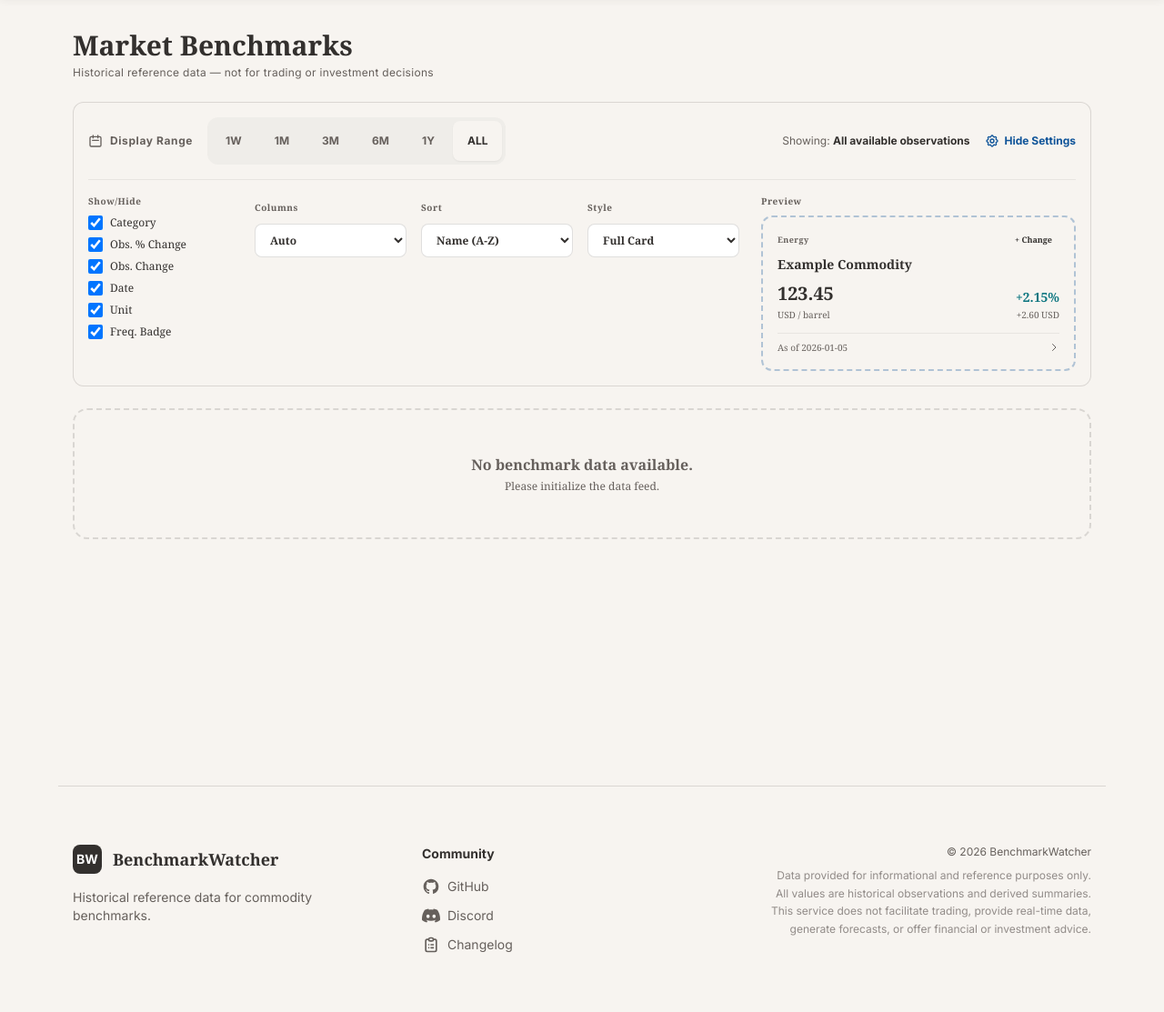
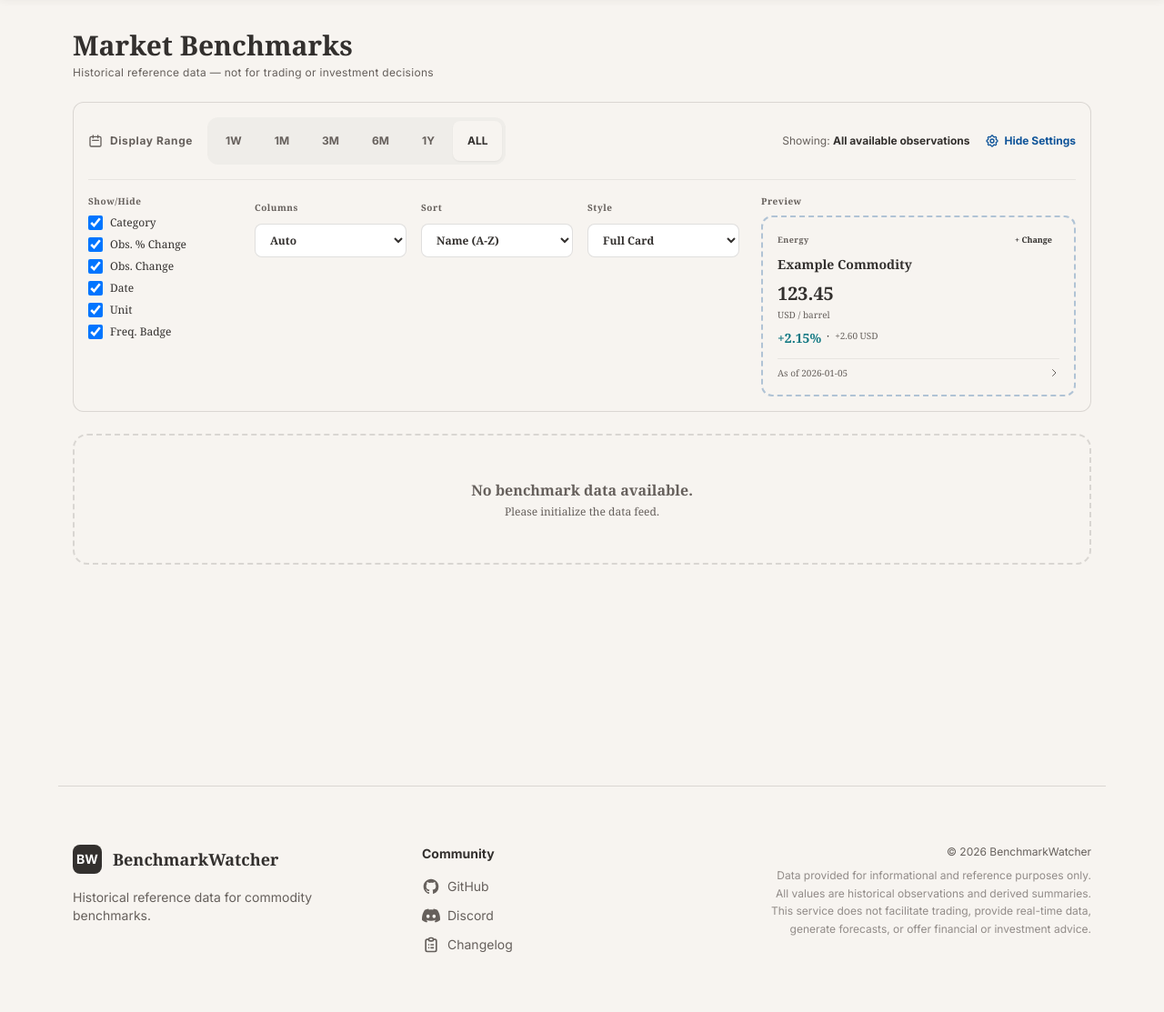
Before and after one commit to alikatgh/benchmarkwatcher, a Flask app: page / in a window 1280 px wide, after a click on "Card Options". Shown: the part 93-1206 px from the top of the page at 91% size. Run offline with Flask 3, Linux system fonts and the light colour scheme.

Commit message:
Improve grid card layout: vertical price stack, no overflow clipping

```diff
--- a/app/static/js/components/grid_view.js
+++ b/app/static/js/components/grid_view.js
@@ -246,6 +246,7 @@ BW.GridView = {
             const isUp = displayChange >= 0;
             const colorVar = isUp ? '--color-up' : '--color-down';
             const bgColorVar = isUp ? '--color-up-bg' : '--color-down-bg';
+            const borderColorVar = isUp ? '--color-up-border' : '--color-down-border';
             const arrow = isUp ? '+' : '−';
             const direction = isUp ? '' : '';  // Neutral: no interpretive label
             const sign = isUp ? '+' : '';
@@ -280,45 +281,44 @@ BW.GridView = {
             card.dataset.changePct = displayChangePercent;
             card.dataset.changeAbs = displayChange;
             card.innerHTML = `
-                <div class="bw-grid-card bg-card-warm dark:bg-terminal-surface p-6 rounded-2xl shadow-sm border border-brand-black-60/20 dark:border-white/10 group-hover:shadow-lg group-hover:border-brand-oxford dark:group-hover:border-brand-teal group-hover:-translate-y-1 transition-all duration-300 h-full relative overflow-hidden">
+                <div class="bw-grid-card bg-card-warm dark:bg-terminal-surface p-4 rounded-xl border border-brand-black-60/15 dark:border-white/8 group-hover:border-brand-oxford dark:group-hover:border-brand-teal group-hover:-translate-y-0.5 transition-all duration-200 h-full relative overflow-hidden" style="box-shadow: var(--card-shadow);">
                     <div class="bw-grid-gradient absolute inset-0 bg-gradient-to-br from-brand-oxford/5 to-transparent opacity-0 group-hover:opacity-100 transition-opacity duration-300 pointer-events-none"></div>
                     <div class="bw-grid-category-row flex items-center justify-between mb-3">
                         <div class="flex items-center gap-2">
                             <span class="text-[10px] font-bold text-brand-black-60 dark:text-brand-black-60 tracking-[0.15em] font-ui uppercase">${safeCategory}</span>
                             ${freqBadgeHtml}
                         </div>
-                        <div class="bw-grid-direction-badge text-[10px] font-bold py-1 px-2.5 rounded-full font-ui" style="color: var(${colorVar}); background-color: var(${bgColorVar});">
+                        <div class="bw-grid-direction-badge text-[10px] font-bold py-0.5 px-2.5 rounded-full font-ui" style="color: var(${colorVar}); background-color: var(${bgColorVar}); border: 1px solid var(${borderColorVar});">
                             ${arrow} ${direction}
                         </div>
                     </div>
-                    <h3 class="bw-grid-title text-lg font-bold text-brand-black-80 dark:text-white mb-4 font-serif leading-tight group-hover:text-brand-oxford dark:group-hover:text-brand-teal transition-colors">
+                    <h3 class="bw-grid-title text-sm font-bold text-brand-black-80 dark:text-white mb-3 font-serif leading-tight group-hover:text-brand-oxford dark:group-hover:text-brand-teal transition-colors line-clamp-2 min-h-[2.5rem]">
                         ${safeName}
                     </h3>
-                    <div class="bw-grid-price-section flex items-end justify-between gap-4 font-ui">
-                        <div>
-                            <div class="bw-grid-price text-3xl font-extrabold text-brand-black-80 dark:text-white tracking-tight leading-none">
+                    <div class="bw-grid-price-section font-ui mb-2">
+                        <div class="bw-grid-price text-2xl font-extrabold text-brand-black-80 dark:text-white tracking-tight leading-none truncate">
                             ${safePrice}
                         </div>
-                            <div class="bw-grid-unit text-sm font-medium text-brand-black-60 dark:text-brand-black-60/80 mt-1">
+                        <div class="bw-grid-unit text-xs font-medium text-brand-black-60 dark:text-brand-black-60/80 mt-0.5">
                             ${safeCurrency} / ${safeUnit}
                         </div>
                     </div>
-                        <div class="bw-grid-change text-right">
-                            <div class="bw-grid-change-pct text-xl font-bold" style="color: var(${colorVar});">
+                    <div class="bw-grid-change flex items-baseline gap-1.5 font-ui min-h-[1.25rem]">
+                        <span class="bw-grid-change-pct text-sm font-bold" style="color: var(${colorVar});">
                             ${safeDisplayChangePercent}%
+                        </span>
+                        <span class="text-brand-black-60/30 dark:text-white/20 text-xs select-none">·</span>
+                        <span class="bw-grid-change-abs text-xs text-brand-black-60 dark:text-brand-black-60/60 truncate">
+                            ${safeDisplayChange} ${safeCurrency}
+                        </span>
                     </div>
-                            <div class="bw-grid-change-abs text-xs text-brand-black-60 dark:text-brand-black-60/60 mt-1">
-                                ${safeDisplayChange} ${safeCurrency}
-                            </div>
-                        </div>
-                    </div>
-                    <div class="bw-grid-footer mt-5 pt-4 border-t border-brand-black-60/10 dark:border-white/5 flex justify-between items-center font-ui">
-                        <div class="bw-grid-date text-xs text-brand-black-60 dark:text-brand-black-60/80 font-medium">
+                    <div class="bw-grid-footer mt-3 pt-3 border-t border-brand-black-60/10 dark:border-white/5 flex justify-between items-center font-ui">
+                        <div class="bw-grid-date text-[10px] text-brand-black-60 dark:text-brand-black-60/80">
                             As of ${safeDate} · <span class="italic">${safeRangeLabel}</span>
                         </div>
-                        <div class="text-brand-black-60 dark:text-brand-black-60 group-hover:text-brand-oxford dark:group-hover:text-brand-teal group-hover:translate-x-1 transition-all">
-                            <svg class="w-4 h-4" fill="none" stroke="currentColor" viewBox="0 0 24 24">
-                                <path stroke-linecap="round" stroke-linejoin="round" stroke-width="2" d="M9 5l7 7-7 7"></path>
+                        <div class="text-brand-black-60 dark:text-brand-black-60 group-hover:text-brand-oxford dark:group-hover:text-brand-teal group-hover:translate-x-0.5 transition-all">
+                            <svg class="w-3 h-3" fill="none" stroke="currentColor" viewBox="0 0 24 24">
+                                <path stroke-linecap="round" stroke-linejoin="round" stroke-width="2.5" d="M9 5l7 7-7 7"></path>
                             </svg>
                         </div>
                     </div>
@@ -765,35 +765,36 @@ BW.GridView = {
                 }
 
                 // Price section - compact
-                const priceSection = card.querySelector('.bw-grid-price-section') || card.querySelector('.flex.items-end.justify-between');
+                const priceSection = card.querySelector('.bw-grid-price-section');
                 if (priceSection) {
-                    priceSection.style.cssText = 'display: flex; align-items: flex-end; justify-content: space-between; gap: 0.5rem; flex: 1;';
+                    priceSection.style.cssText = 'display: block; flex: 1;';
 
-                    const priceEl = priceSection.querySelector('.bw-grid-price') || priceSection.querySelector('.text-3xl, .text-2xl');
+                    const priceEl = priceSection.querySelector('.bw-grid-price');
                     if (priceEl) {
                         priceEl.className = '';
                         priceEl.style.cssText = 'font-size: 18px; font-weight: 800;';
                     }
 
-                    const unitEl = priceSection.querySelector('.bw-grid-unit') || priceSection.querySelector('.text-sm.font-medium, .text-xs.font-medium');
+                    const unitEl = priceSection.querySelector('.bw-grid-unit');
                     if (unitEl) {
                         unitEl.className = '';
                         unitEl.style.cssText = `font-size: 9px; color: var(--theme-text-muted); display: ${showUnit ? 'block' : 'none'};`;
                     }
+                }
 
-                    const changeSection = priceSection.querySelector('.bw-grid-change') || priceSection.querySelector('.text-right');
+                // Change section (sibling of priceSection in new layout)
+                const changeSection = card.querySelector('.bw-grid-change');
                 if (changeSection) {
-                        changeSection.style.cssText = `display: ${(!showChangePct && !showChangeAbs) ? 'none' : 'block'}; text-align: right;`;
-                        const changePctEl = changeSection.querySelector('.bw-grid-change-pct') || changeSection.querySelector('.text-xl, .text-sm.font-bold');
-                        const changeAbsEl = changeSection.querySelector('.bw-grid-change-abs') || changeSection.querySelector('.text-xs, .text-\[10px\]');
+                    changeSection.style.cssText = `display: ${(!showChangePct && !showChangeAbs) ? 'none' : 'flex'}; gap: 0.25rem;`;
+                    const changePctEl = changeSection.querySelector('.bw-grid-change-pct');
+                    const changeAbsEl = changeSection.querySelector('.bw-grid-change-abs');
                     if (changePctEl) {
                         changePctEl.className = '';
-                            changePctEl.style.cssText = `font-size: 13px; font-weight: 700; display: ${showChangePct ? 'block' : 'none'};`;
+                        changePctEl.style.cssText = `font-size: 13px; font-weight: 700; display: ${showChangePct ? 'inline' : 'none'};`;
                     }
                     if (changeAbsEl) {
                         changeAbsEl.className = '';
-                            changeAbsEl.style.cssText = `font-size: 9px; display: ${showChangeAbs ? 'block' : 'none'};`;
-                        }
+                        changeAbsEl.style.cssText = `font-size: 9px; display: ${showChangeAbs ? 'inline' : 'none'};`;
                     }
                 }
 
@@ -820,7 +821,8 @@ BW.GridView = {
             container.querySelectorAll('a.block.group').forEach(link => {
                 const card = link.querySelector('div');
                 if (!card) return;
-                card.className = 'bg-card-warm dark:bg-terminal-surface p-6 rounded-2xl shadow-sm border border-brand-black-60/20 dark:border-white/10 group-hover:shadow-lg group-hover:border-brand-oxford dark:group-hover:border-brand-teal group-hover:-translate-y-1 transition-all duration-300 h-full relative overflow-hidden';
+                card.className = 'bw-grid-card bg-card-warm dark:bg-terminal-surface p-4 rounded-xl border border-brand-black-60/15 dark:border-white/8 group-hover:border-brand-oxford dark:group-hover:border-brand-teal group-hover:-translate-y-0.5 transition-all duration-200 h-full relative overflow-hidden';
+                card.style.boxShadow = 'var(--card-shadow)';
 
                 // Restore gradient overlay
                 const gradientOverlay = card.querySelector('.bw-grid-gradient') || card.querySelector('.absolute');
@@ -839,66 +841,61 @@ BW.GridView = {
                 // Restore commodity name
                 const commodityName = card.querySelector('.bw-grid-title') || card.querySelector('h3');
                 if (commodityName) {
-                    commodityName.className = 'text-lg font-bold text-brand-black-80 dark:text-white mb-4 font-serif leading-tight group-hover:text-brand-oxford dark:group-hover:text-brand-teal transition-colors';
+                    commodityName.className = 'bw-grid-title text-sm font-bold text-brand-black-80 dark:text-white mb-3 font-serif leading-tight group-hover:text-brand-oxford dark:group-hover:text-brand-teal transition-colors line-clamp-2 min-h-[2.5rem]';
                     commodityName.style.cssText = '';
                 }
 
                 // Restore price section
-                const priceSection = card.querySelector('.bw-grid-price-section') || card.querySelector('.flex.items-end') || card.querySelectorAll('div')[3];
+                const priceSection = card.querySelector('.bw-grid-price-section');
                 if (priceSection) {
-                    priceSection.className = 'flex items-end justify-between gap-4 font-ui';
+                    priceSection.className = 'bw-grid-price-section font-ui mb-2';
                     priceSection.style.cssText = '';
 
-                    // Price value
-                    const priceDiv = priceSection.children[0];
-                    if (priceDiv) {
-                        priceDiv.style.cssText = '';
-                        const priceEl = priceDiv.querySelector('.bw-grid-price') || priceDiv.querySelector('div:first-child');
+                    const priceEl = priceSection.querySelector('.bw-grid-price');
                     if (priceEl) {
-                            priceEl.className = 'text-3xl font-extrabold text-brand-black-80 dark:text-white tracking-tight leading-none';
+                        priceEl.className = 'bw-grid-price text-2xl font-extrabold text-brand-black-80 dark:text-white tracking-tight leading-none truncate';
                         priceEl.style.cssText = '';
                     }
-                        const unitEl = priceDiv.querySelector('.bw-grid-unit') || priceDiv.querySelector('div:last-child');
+                    const unitEl = priceSection.querySelector('.bw-grid-unit');
                     if (unitEl) {
-                            unitEl.className = 'text-sm font-medium text-brand-black-60 dark:text-brand-black-60/80 mt-1';
+                        unitEl.className = 'bw-grid-unit text-xs font-medium text-brand-black-60 dark:text-brand-black-60/80 mt-0.5';
                         unitEl.style.cssText = showUnit ? '' : 'display: none;';
                     }
                 }
 
-                    // Change section
-                    const changeSection = priceSection.querySelector('.bw-grid-change') || priceSection.querySelector('.text-right') || priceSection.children[1];
+                // Restore change row (sibling of priceSection)
+                const changeSection = card.querySelector('.bw-grid-change');
                 if (changeSection) {
-                        changeSection.className = 'text-right';
+                    changeSection.className = 'bw-grid-change flex items-baseline gap-1.5 font-ui min-h-[1.25rem]';
                     changeSection.style.cssText = (!showChangePct && !showChangeAbs) ? 'display: none;' : '';
 
-                        const changePctEl = changeSection.querySelector('.bw-grid-change-pct') || changeSection.children[0];
+                    const changePctEl = changeSection.querySelector('.bw-grid-change-pct');
                     if (changePctEl) {
-                            changePctEl.className = 'text-xl font-bold';
+                        changePctEl.className = 'bw-grid-change-pct text-sm font-bold';
                         changePctEl.style.cssText = showChangePct ? '' : 'display: none;';
                     }
-                        const changeAbsEl = changeSection.querySelector('.bw-grid-change-abs') || changeSection.children[1];
+                    const changeAbsEl = changeSection.querySelector('.bw-grid-change-abs');
                     if (changeAbsEl) {
-                            changeAbsEl.className = 'text-xs text-brand-black-60 dark:text-brand-black-60/60 mt-1';
+                        changeAbsEl.className = 'bw-grid-change-abs text-xs text-brand-black-60 dark:text-brand-black-60/60 truncate';
                         changeAbsEl.style.cssText = showChangeAbs ? '' : 'display: none;';
-                        }
                     }
                 }
 
                 // Restore footer
-                const footer = card.querySelector('.bw-grid-footer') || card.querySelector('.mt-5') || card.lastElementChild;
+                const footer = card.querySelector('.bw-grid-footer') || card.lastElementChild;
                 if (footer && footer.querySelector('svg')) {
-                    footer.className = 'mt-5 pt-4 border-t border-brand-black-60/10 dark:border-white/5 flex justify-between items-center font-ui';
+                    footer.className = 'bw-grid-footer mt-3 pt-3 border-t border-brand-black-60/10 dark:border-white/5 flex justify-between items-center font-ui';
                     footer.style.cssText = showDate ? '' : 'display: none;';
 
-                    const dateEl = footer.querySelector('.bw-grid-date') || footer.querySelector('.text-xs, .text-\[10px\]');
+                    const dateEl = footer.querySelector('.bw-grid-date');
                     if (dateEl) {
-                        dateEl.className = 'text-xs text-brand-black-60 dark:text-brand-black-60/80 font-medium';
+                        dateEl.className = 'bw-grid-date text-[10px] text-brand-black-60 dark:text-brand-black-60/80';
                         dateEl.style.cssText = '';
                     }
 
                     const arrowEl = footer.lastElementChild;
                     if (arrowEl) {
-                        arrowEl.className = 'text-brand-black-60 dark:text-brand-black-60 group-hover:text-brand-oxford dark:group-hover:text-brand-teal group-hover:translate-x-1 transition-all';
+                        arrowEl.className = 'text-brand-black-60 dark:text-brand-black-60 group-hover:text-brand-oxford dark:group-hover:text-brand-teal group-hover:translate-x-0.5 transition-all';
                         arrowEl.style.cssText = '';
                     }
                 }
--- a/app/templates/components/grid_view.html
+++ b/app/templates/components/grid_view.html
@@ -155,16 +155,14 @@
                     <h4 class="text-sm font-bold text-brand-black-80 dark:text-white mb-2 font-serif">Example Commodity
                     </h4>
                     <!-- Price -->
-                    <div class="flex items-end justify-between gap-2">
-                        <div>
-                            <div class="text-xl font-extrabold text-brand-black-80 dark:text-white">123.45</div>
-                            <div id="preview-unit" class="text-[10px] text-brand-black-60 mt-0.5">USD / barrel</div>
-                        </div>
-                        <div class="text-right">
-                            <div id="preview-change-pct" class="text-sm font-bold" style="color: var(--color-up);">
-                                +2.15%</div>
-                            <div id="preview-change-abs" class="text-[10px] text-brand-black-60 mt-0.5">+2.60 USD</div>
-                        </div>
+                    <div class="mb-2">
+                        <div class="text-xl font-extrabold text-brand-black-80 dark:text-white">123.45</div>
+                        <div id="preview-unit" class="text-[10px] text-brand-black-60 mt-0.5">USD / barrel</div>
+                    </div>
+                    <div class="flex items-baseline gap-1.5">
+                        <span id="preview-change-pct" class="text-sm font-bold" style="color: var(--color-up);">+2.15%</span>
+                        <span class="text-brand-black-60/30 text-xs select-none">·</span>
+                        <span id="preview-change-abs" class="text-[10px] text-brand-black-60 truncate">+2.60 USD</span>
                     </div>
                     <!-- Footer -->
                     <div id="preview-footer"
```
Also changed, not shown: app/templates/components/price_card.html (+18 -20 lines). Lines whose indentation alone changed are shown as unchanged.
